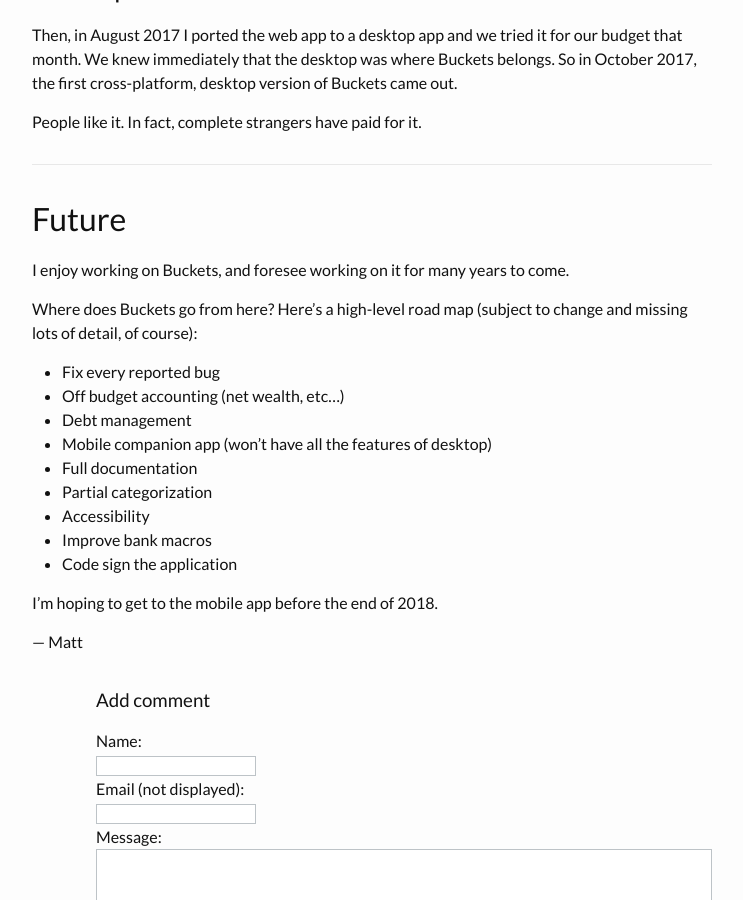
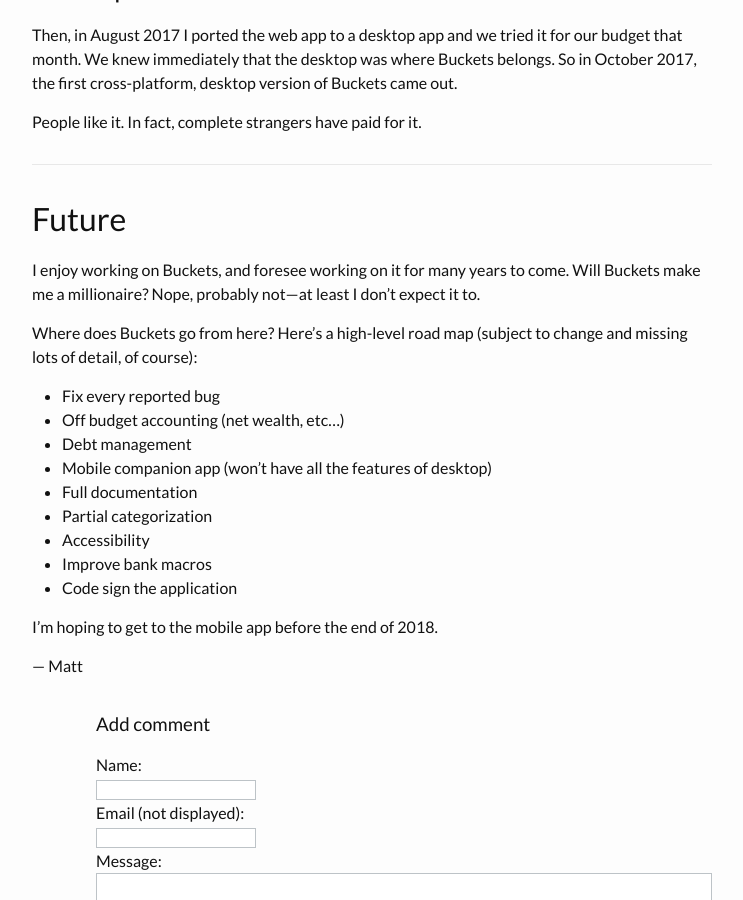
Before and after one commit to https-www-twitter-com-henry0323389595/buckets.github.io, a Jekyll site: the page built from _posts/2018-04-23-history-and-future.md, in a window 1280 px wide and 900 px high, scrolled down 2067 px. Shown: the whole window, without its empty margins (268-1011 px from the left). Built offline with Jekyll 4.4.1, drawn with Linux system fonts in a browser that asks for light colours; comment, search, counter and statistics services are not loaded.

Commit message:
A note about money

```diff
--- a/_posts/2018-04-23-history-and-future.md
+++ b/_posts/2018-04-23-history-and-future.md
@@ -62,7 +62,7 @@
 
 ## Future
 
-I enjoy working on Buckets, and foresee working on it for many years to come.
+I enjoy working on Buckets, and foresee working on it for many years to come.  Will Buckets make me a millionaire?  Nope, probably not&mdash;at least I don't expect it to.
 
 Where does Buckets go from here? Here's a high-level road map (subject to change and missing lots of detail, of course):
 
```
